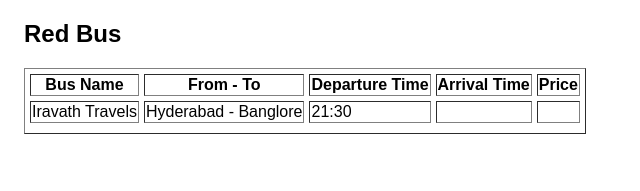
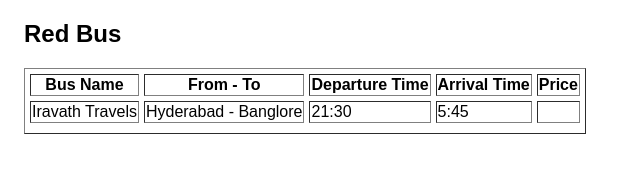
Before and after one commit to kathishivaramreddy/ReactRedBus, a React (Create React App) app: page / in a window 1280 px wide. Shown: the top 191 px of the page, without its empty margins (0-640 px from the left). Built offline with nearby package versions, Linux system fonts and the light colour scheme.

Commit message:
adding arrival time as 5:45

```diff
--- a/src/App.js
+++ b/src/App.js
@@ -17,7 +17,7 @@
           <td>Iravath Travels</td>
           <td>Hyderabad - Banglore</td>
           <td>21:30</td>
-          <td></td>
+          <td>5:45</td>
           <td></td>
           <tr>
           </tr>
```
Also changed, not shown: 1 other file (tests, documents, lock files or other folders).
